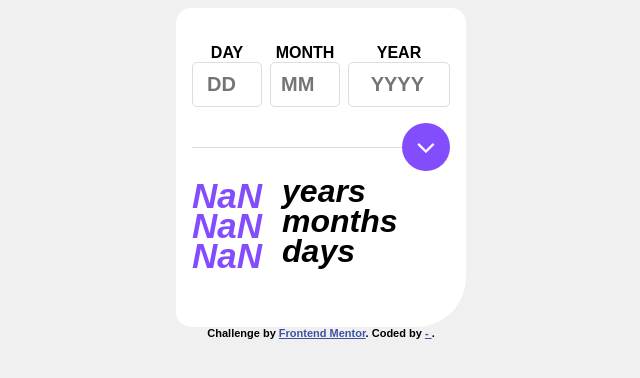
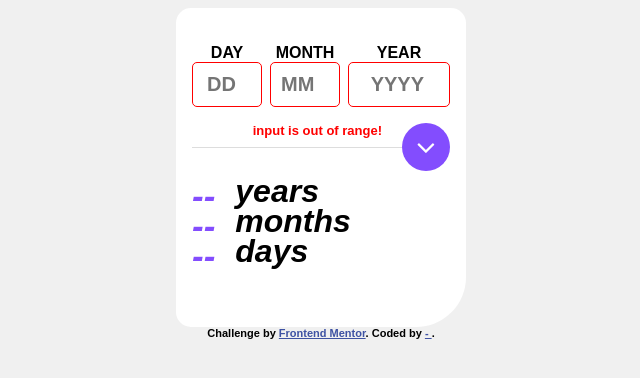
Before and after one commit to AtamMN/age-calculator, a plain HTML site: page index.html in a window 1280 px wide. Both pictures are taken after a click on the button 745 px from the left and 147 px from the top of the page. Shown: the whole page, without its empty margins (319-959 px from the left). Drawn offline with Linux system fonts and the light colour scheme.

Commit message:
fix error input minimum

```diff
--- a/index.html
+++ b/index.html
@@ -95,7 +95,7 @@
         error.innerHTML = `<p style="margin-top: -0.3px; font-size: small; margin-right: 20px; color: red;">please insert correct month.</p>`
       }
       else{
-        if(diffYear < 0 || getDay.value > 32 || diffYear < 99){
+        if(diffYear < 0 || getDay.value > 32 || getYear.value < 99){
           getDay.style.border = "1px solid red"
           getMonth.style.border = "1px solid red"
           getYear.style.border = "1px solid red"
```
